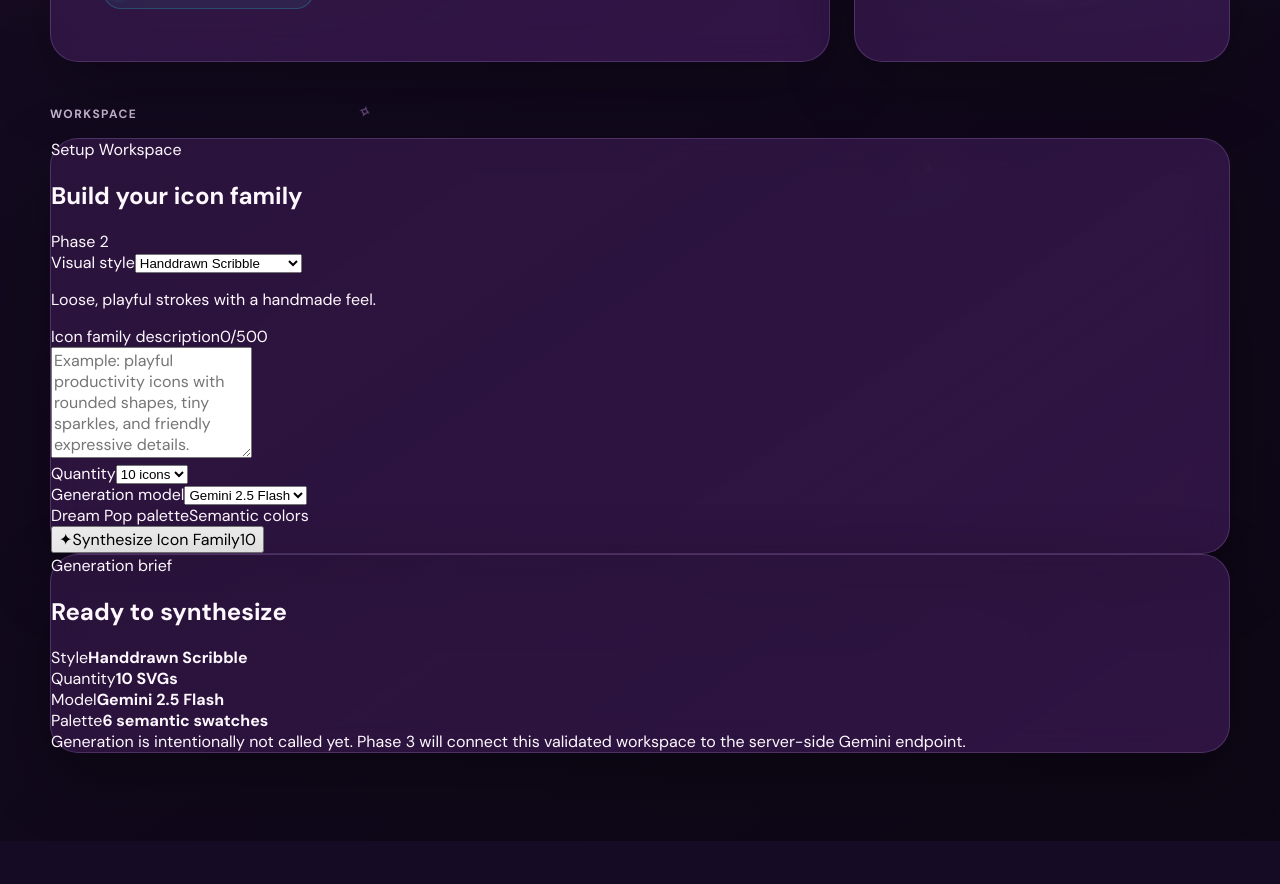
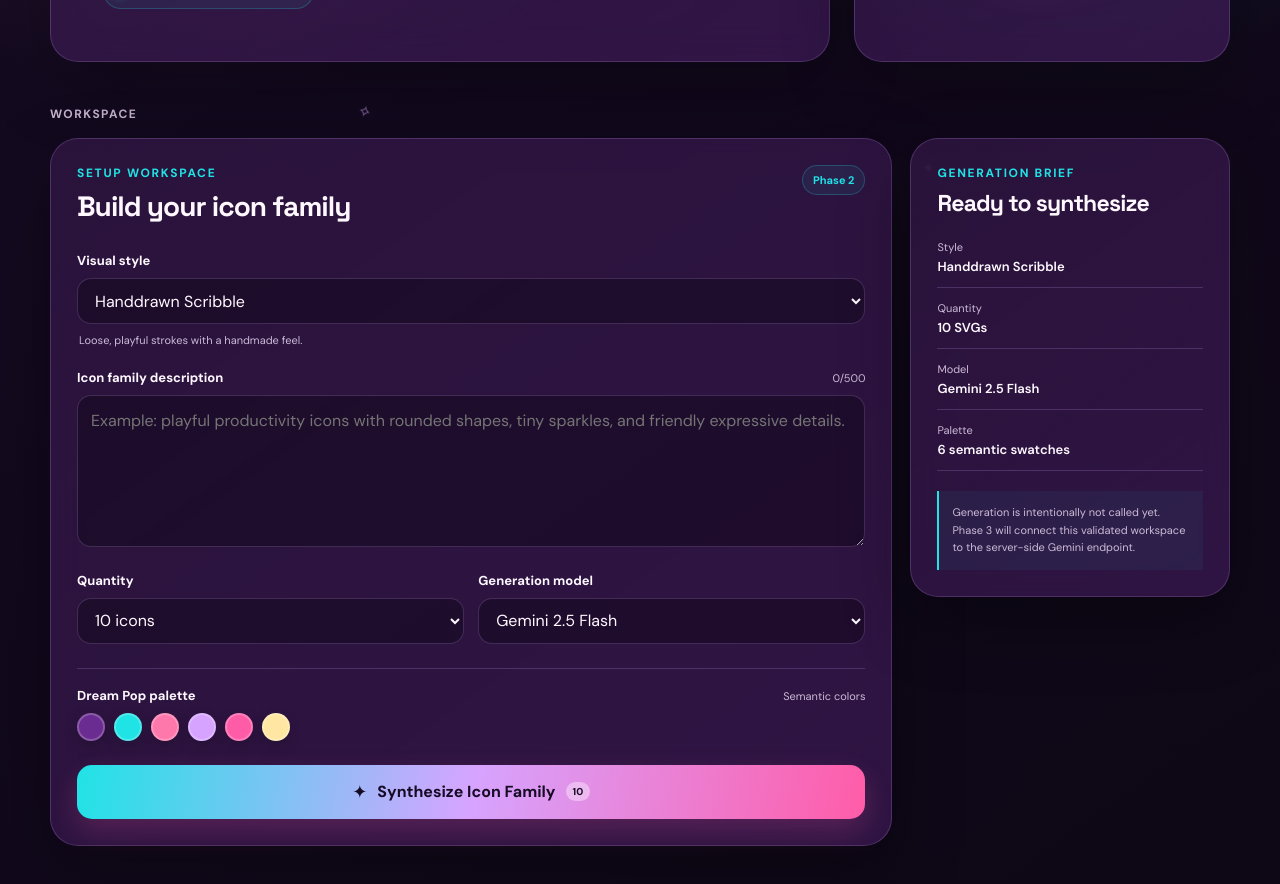
Before and after one commit to A04runSP/icon-bloom-svg-generator, a React (Vite) app: page / in a window 1280 px wide. Shown: the part 520-1404 px from the top of the page. Before the commit the page ends 1361 px from the top, so only its background shows below. Built offline with nearby package versions, Linux system fonts and the light colour scheme.

Commit message:
feat: style Phase 2 setup workspace

```diff
--- a/src/styles.css
+++ b/src/styles.css
@@ -17,6 +17,7 @@
   --pink: #ff5ca8;
   --lilac: #d6a4ff;
   --yellow: #ffe7a3;
+  --violet: #6a2c91;
   --border: rgba(214, 164, 255, 0.2);
   --shadow: 0 24px 70px rgba(0, 0, 0, 0.32);
 }
@@ -48,8 +49,7 @@ body {
   transition: background 0.3s ease, color 0.3s ease;
 }
 
-button, input, textarea { font: inherit; }
-
+button, input, textarea, select { font: inherit; }
 button { cursor: pointer; }
 
 .app {
@@ -219,7 +219,7 @@ button { cursor: pointer; }
   mask-image: linear-gradient(to bottom, black, transparent 90%);
 }
 
-.eyebrow {
+.eyebrow, .panel-kicker {
   position: relative;
   color: var(--cyan);
   font-size: 12px;
@@ -297,43 +297,6 @@ h1 {
 .orbit-dot:nth-child(2) { right: 12%; bottom: 30%; background: var(--pink); }
 .orbit-dot:nth-child(3) { left: 18%; bottom: 18%; background: var(--cyan); }
 
-.section-label {
-  margin: 44px 0 16px;
-  color: var(--muted);
-  font-size: 12px;
-  font-weight: 700;
-  letter-spacing: 0.12em;
-  text-transform: uppercase;
-}
-
-.feature-grid {
-  display: grid;
-  grid-template-columns: repeat(3, 1fr);
-  gap: 16px;
-}
-
-.feature {
-  padding: 22px;
-}
-
-.feature-icon {
-  margin-bottom: 20px;
-  font-size: 24px;
-}
-
-.feature h2 {
-  margin: 0 0 8px;
-  font-family: "Space Grotesk", sans-serif;
-  font-size: 18px;
-}
-
-.feature p {
-  margin: 0;
-  color: var(--muted);
-  font-size: 13px;
-  line-height: 1.6;
-}
-
 .status {
   display: inline-flex;
   align-items: center;
@@ -355,11 +318,288 @@ h1 {
   box-shadow: 0 0 10px var(--cyan);
 }
 
-@media (max-width: 850px) {
+.section-label {
+  margin: 44px 0 16px;
+  color: var(--muted);
+  font-size: 12px;
+  font-weight: 700;
+  letter-spacing: 0.12em;
+  text-transform: uppercase;
+}
+
+.workspace-layout {
+  display: grid;
+  grid-template-columns: minmax(0, 1.45fr) minmax(260px, 0.55fr);
+  gap: 18px;
+  align-items: start;
+}
+
+.workspace-card, .workspace-summary {
+  padding: 26px;
+}
+
+.panel-heading {
+  display: flex;
+  align-items: flex-start;
+  justify-content: space-between;
+  gap: 16px;
+  margin-bottom: 28px;
+}
+
+.panel-heading h2, .workspace-summary h2, .placeholder-panel h2 {
+  margin: 7px 0 0;
+  font-family: "Space Grotesk", sans-serif;
+  letter-spacing: -0.035em;
+}
+
+.panel-heading h2 { font-size: 28px; }
+
+.panel-badge {
+  flex: none;
+  padding: 7px 10px;
+  border: 1px solid rgba(32, 227, 230, 0.24);
+  border-radius: 999px;
+  color: var(--cyan);
+  background: rgba(32, 227, 230, 0.07);
+  font-size: 11px;
+  font-weight: 700;
+}
+
+.field { margin-top: 20px; }
+
+.field > label, .label-row label {
+  display: block;
+  margin-bottom: 9px;
+  color: var(--text);
+  font-size: 13px;
+  font-weight: 700;
+}
+
+.label-row {
+  display: flex;
+  justify-content: space-between;
+  align-items: baseline;
+  gap: 12px;
+}
+
+.label-row span {
+  color: var(--muted);
+  font-size: 11px;
+}
+
+select, textarea {
+  width: 100%;
+  border: 1px solid var(--border);
+  border-radius: 14px;
+  outline: none;
+  color: var(--text);
+  background: rgba(9, 5, 15, 0.38);
+  transition: border-color 0.2s ease, box-shadow 0.2s ease;
+}
+
+:root[data-theme="light"] select,
+:root[data-theme="light"] textarea {
+  background: rgba(255, 255, 255, 0.72);
+}
+
+select {
+  min-height: 46px;
+  padding: 0 13px;
+}
+
+textarea {
+  resize: vertical;
+  min-height: 128px;
+  padding: 13px;
+  line-height: 1.55;
+}
+
+select:focus, textarea:focus {
+  border-color: var(--cyan);
+  box-shadow: 0 0 0 3px rgba(32, 227, 230, 0.09);
+}
+
+.field-help {
+  margin: 8px 2px 0;
+  color: var(--muted);
+  font-size: 11px;
+  line-height: 1.5;
+}
+
+.control-grid {
+  display: grid;
+  grid-template-columns: 1fr 1fr;
+  gap: 14px;
+}
+
+.upload-box {
+  min-height: 110px;
+  display: flex;
+  flex-direction: column;
+  align-items: center;
+  justify-content: center;
+  gap: 5px;
+  border: 1px dashed rgba(214, 164, 255, 0.38);
+  border-radius: 16px;
+  color: var(--text);
+  background: rgba(214, 164, 255, 0.04);
+  text-align: center;
+  cursor: pointer;
+  transition: border-color 0.2s ease, background 0.2s ease;
+}
+
+.upload-box:hover {
+  border-color: var(--cyan);
+  background: rgba(32, 227, 230, 0.05);
+}
+
+.upload-icon {
+  color: var(--cyan);
+  font-size: 24px;
+}
+
+.upload-box small {
+  color: var(--muted);
+  font-size: 10px;
+}
+
+.visually-hidden {
+  position: absolute;
+  width: 1px;
+  height: 1px;
+  padding: 0;
+  margin: -1px;
+  overflow: hidden;
+  clip: rect(0, 0, 0, 0);
+  white-space: nowrap;
+  border: 0;
+}
+
+.palette {
+  margin-top: 24px;
+  padding-top: 18px;
+  border-top: 1px solid var(--border);
+}
+
+.swatches {
+  display: flex;
+  flex-wrap: wrap;
+  gap: 9px;
+}
+
+.swatch {
+  width: 28px;
+  height: 28px;
+  border: 2px solid rgba(255, 255, 255, 0.22);
+  border-radius: 50%;
+  box-shadow: 0 5px 14px rgba(0, 0, 0, 0.18);
+}
+
+.synthesize-button {
+  width: 100%;
+  min-height: 54px;
+  display: flex;
+  align-items: center;
+  justify-content: center;
+  gap: 10px;
+  margin-top: 24px;
+  border: 0;
+  border-radius: 15px;
+  color: #160b24;
+  background: linear-gradient(100deg, var(--cyan), var(--lilac), var(--pink));
+  box-shadow: 0 12px 28px rgba(255, 92, 168, 0.2);
+  font-weight: 800;
+  transition: transform 0.2s ease, box-shadow 0.2s ease;
+}
+
+.synthesize-button:hover {
+  transform: translateY(-2px);
+  box-shadow: 0 16px 34px rgba(255, 92, 168, 0.3);
+}
+
+.synthesize-button span:first-child {
+  font-size: 18px;
+}
+
+.button-count {
+  padding: 3px 7px;
+  border-radius: 999px;
+  background: rgba(255, 255, 255, 0.38);
+  font-size: 10px;
+}
+
+.workspace-message {
+  margin-top: 12px;
+  padding: 11px 13px;
+  border: 1px solid rgba(32, 227, 230, 0.22);
+  border-radius: 12px;
+  color: var(--muted);
+  background: rgba(32, 227, 230, 0.05);
+  font-size: 12px;
+  line-height: 1.5;
+}
+
+.workspace-summary {
+  position: sticky;
+  top: 100px;
+}
+
+.workspace-summary h2 {
+  font-size: 23px;
+}
+
+.summary-list {
+  margin-top: 22px;
+  display: grid;
+  gap: 13px;
+}
+
+.summary-list div {
+  display: grid;
+  gap: 4px;
+  padding-bottom: 12px;
+  border-bottom: 1px solid var(--border);
+}
+
+.summary-list span {
+  color: var(--muted);
+  font-size: 11px;
+}
+
+.summary-list strong {
+  font-size: 13px;
+  font-weight: 600;
+}
+
+.summary-note {
+  margin-top: 20px;
+  padding: 13px;
+  border-left: 2px solid var(--cyan);
+  color: var(--muted);
+  background: rgba(32, 227, 230, 0.05);
+  font-size: 11px;
+  line-height: 1.6;
+}
+
+.placeholder-panel {
+  min-height: 220px;
+  padding: 28px;
+}
+
+.placeholder-panel p {
+  max-width: 600px;
+  margin: 12px 0 0;
+  color: var(--muted);
+  line-height: 1.7;
+}
+
+@media (max-width: 900px) {
   .topbar { gap: 14px; flex-wrap: wrap; }
   .nav { order: 3; width: 100%; justify-content: center; }
   .hero { grid-template-columns: 1fr; }
   .preview-card { min-height: 300px; }
+  .workspace-layout { grid-template-columns: 1fr; }
+  .workspace-summary { position: static; }
 }
 
 @media (max-width: 560px) {
@@ -370,5 +610,7 @@ h1 {
   .nav-button { white-space: nowrap; }
   .hero-card { min-height: 360px; padding: 26px 22px; }
   h1 { font-size: 46px; }
-  .feature-grid { grid-template-columns: 1fr; }
+  .workspace-card, .workspace-summary { padding: 20px; }
+  .control-grid { grid-template-columns: 1fr; }
+  .panel-heading { flex-direction: column; }
 }
```
